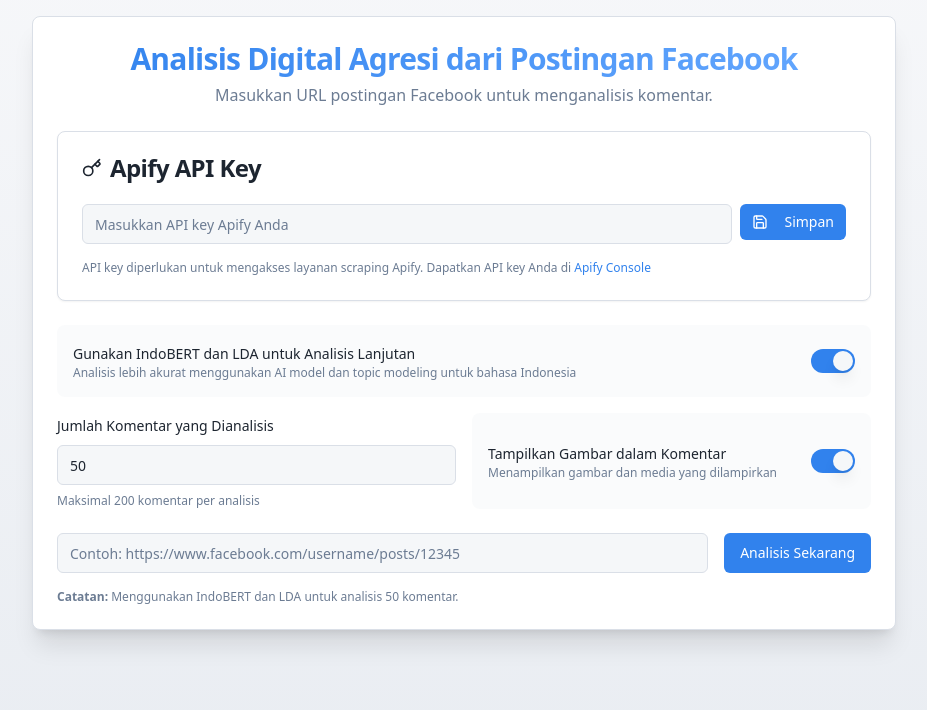
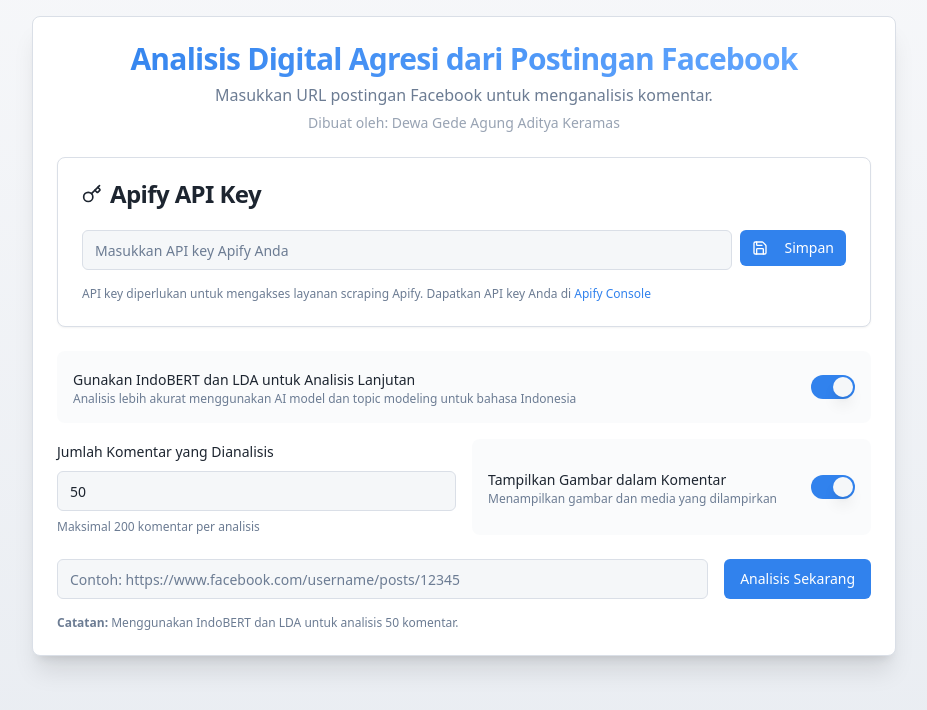
Before and after one commit to DEJUNK45/facebook-hate-watch, a React (Vite) app: page /facebook-analysis in a window 1280 px wide. Shown: the top 710 px of the page, without its empty margins (176-1103 px from the left). Built offline with nearby package versions, Linux system fonts and the light colour scheme.

Commit message:
Add creator name

```diff
--- a/src/pages/FacebookAnalysis.tsx
+++ b/src/pages/FacebookAnalysis.tsx
@@ -347,6 +347,9 @@ const FacebookAnalysis = () => {
             <p className="text-muted-foreground mt-2">
               Masukkan URL postingan Facebook untuk menganalisis komentar.
             </p>
+            <p className="text-sm text-muted-foreground/70 mt-1">
+              Dibuat oleh: Dewa Gede Agung Aditya Keramas
+            </p>
           </CardHeader>
 
           <CardContent className="space-y-6">
```
